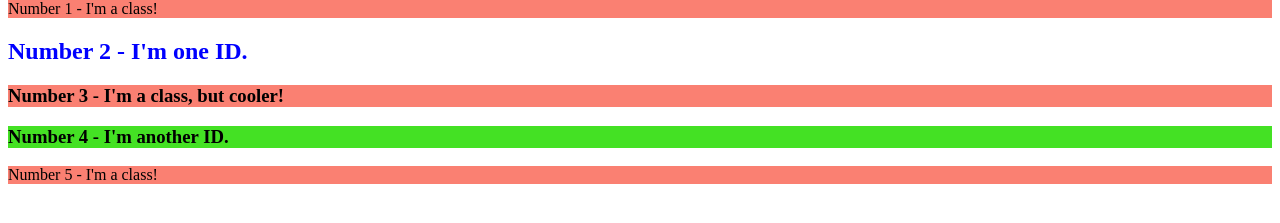
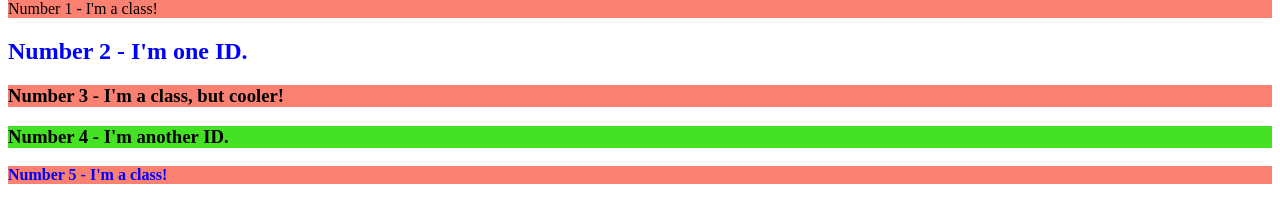
Before and after one commit to desmoquak/css-style-me, a plain HTML site: page index.html in a window 1280 px wide. Shown: the part 273-496 px from the top of the page. Drawn offline with Linux system fonts and the light colour scheme.

Commit message:
added a bold rule to the descendant

```diff
--- a/index.html
+++ b/index.html
@@ -29,7 +29,7 @@
 <div><h2 id="blue">Number 2 - I'm one ID.</h2></div>
 <div><h3 class="num-3" >Number 3 - I'm a class, but cooler!</h3></div>
 <div><h3 id="num-4">Number 4 - I'm another ID.</h3></div>
-<div class="p">Number 5 - I'm a class!</div>
+<div class="p" id="subsection">Number 5 - I'm a class!</div>
 
 </body>
 </html>
--- a/styles.css
+++ b/styles.css
@@ -13,6 +13,11 @@ h1 {
     background-color: #fa8072;
 }
 
+#subsection {
+    color: blue;
+    font-weight: bold;
+}
+
 #blue {
     color: #0000ff;
 }
```
